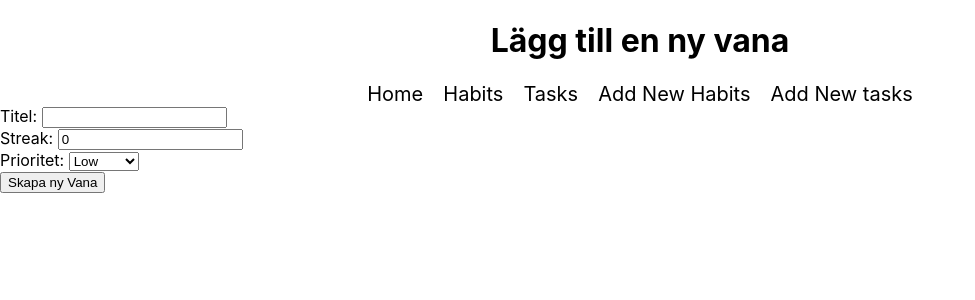
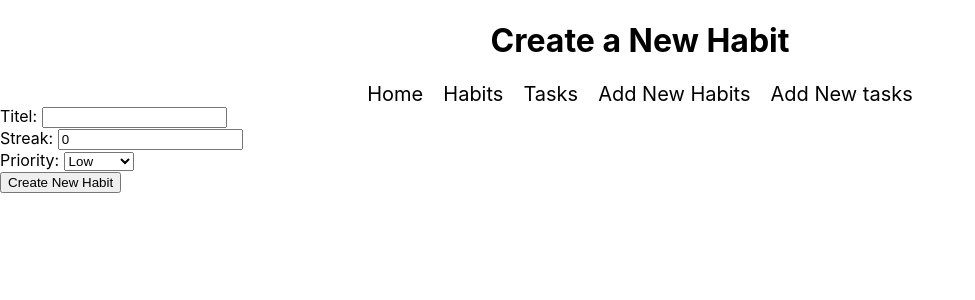
Before and after one commit to SainaFirooz/habits-and-tasks-app, a React (Create React App) app: page /NewHabit in a window 1280 px wide. Shown: the top 300 px of the page, without its empty margins (0-975 px from the left). Built offline with nearby package versions, Linux system fonts and the light colour scheme.

Commit message:
small changes

```diff
--- a/src/pages/Habits.jsx
+++ b/src/pages/Habits.jsx
@@ -37,7 +37,7 @@ const Habits = ({ habits, setHabits }) => {
         compareValueB = b.startStreak;
       }
 
-      const sortMulti = sortOrder === "högst till lägs" ? -1 : 1;
+      const sortMulti = sortOrder === "högst till lägst" ? -1 : 1;
 
       return sortMulti * (compareValueB - compareValueA);
     });
@@ -47,16 +47,16 @@ const Habits = ({ habits, setHabits }) => {
 
   const handleStreakSort = () => {
     const streakOrder =
-      streakSort === "högst till lägs" ? "lägst till högst" : "högst till lägs";
+      streakSort === "högst till lägst" ? "lägst till högst" : "högst till lägst";
     setStreakSort(streakOrder);
     handleSort("streak", streakOrder);
   };
 
   const handlePrioritySort = () => {
     const priorityOrder =
-      prioritySort === "högst till lägs"
+      prioritySort === "högst till lägst"
         ? "lägst till högst"
-        : "högst till lägs";
+        : "högst till lägst";
     setPrioritySort(priorityOrder);
     handleSort("priority", priorityOrder);
   };
--- a/src/pages/HomePage.jsx
+++ b/src/pages/HomePage.jsx
@@ -12,15 +12,15 @@ const HomePage = ({ topThreeHabits }) => {
       <Nav />
 
       <div>
-        <h2>Topp Tre Vanor</h2>
+        <h2>Top Three Habits</h2>
         <div>
           {topThreeHabits.map((habit) => (
             <div key={habit.title}>
               <h3>{habit.title}</h3>
-              <p>Prioritet: {habit.priority}</p>
+              <p>Priority: {habit.priority}</p>
             </div>
           ))}
-          <Link to="/habits">Se fler vanor</Link>
+          <Link to="/habits">See More Habits</Link>
         </div>
       </div>
     </>
--- a/src/pages/NewHabit.jsx
+++ b/src/pages/NewHabit.jsx
@@ -23,7 +23,7 @@ const NewHabit = ({ addHabit }) => {
 
   return (
     <>
-      <h1>Lägg till en ny vana</h1>
+      <h1>Create a New Habit</h1>
       <Nav />
       <form onSubmit={formSubmit}>
         <div>
@@ -45,7 +45,7 @@ const NewHabit = ({ addHabit }) => {
           />
         </div>
         <div>
-          <label>Prioritet: </label>
+          <label>Priority: </label>
           <select
             value={priority}
             onChange={(e) => setPriority(e.target.value)}
@@ -57,7 +57,7 @@ const NewHabit = ({ addHabit }) => {
           </select>
         </div>
         <div type="submit">
-          <button>Skapa ny Vana</button>
+          <button>Create New Habit</button>
         </div>
       </form>
     </>
```
Also changed, not shown: src/App.js (line endings or trailing spaces).
